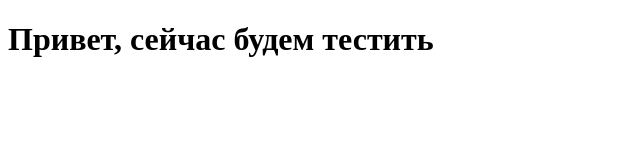
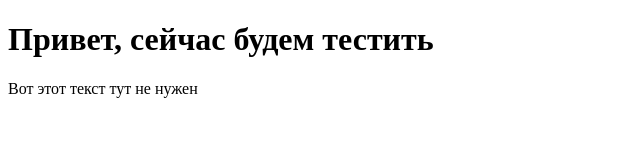
Before and after one commit to Jenyadio/test-master, a plain HTML site: page index.html in a window 1280 px wide. Shown: the whole page, without its empty margins (0-640 px from the left). Drawn offline with Linux system fonts and the light colour scheme.

Commit message:
Изменения

```diff
--- a/index.html
+++ b/index.html
@@ -8,5 +8,6 @@
   </head>
   <body>
     <h1>Привет, сейчас будем тестить</h1>
+    <p>Вот этот текст тут не нужен</p>
   </body>
 </html>
```
